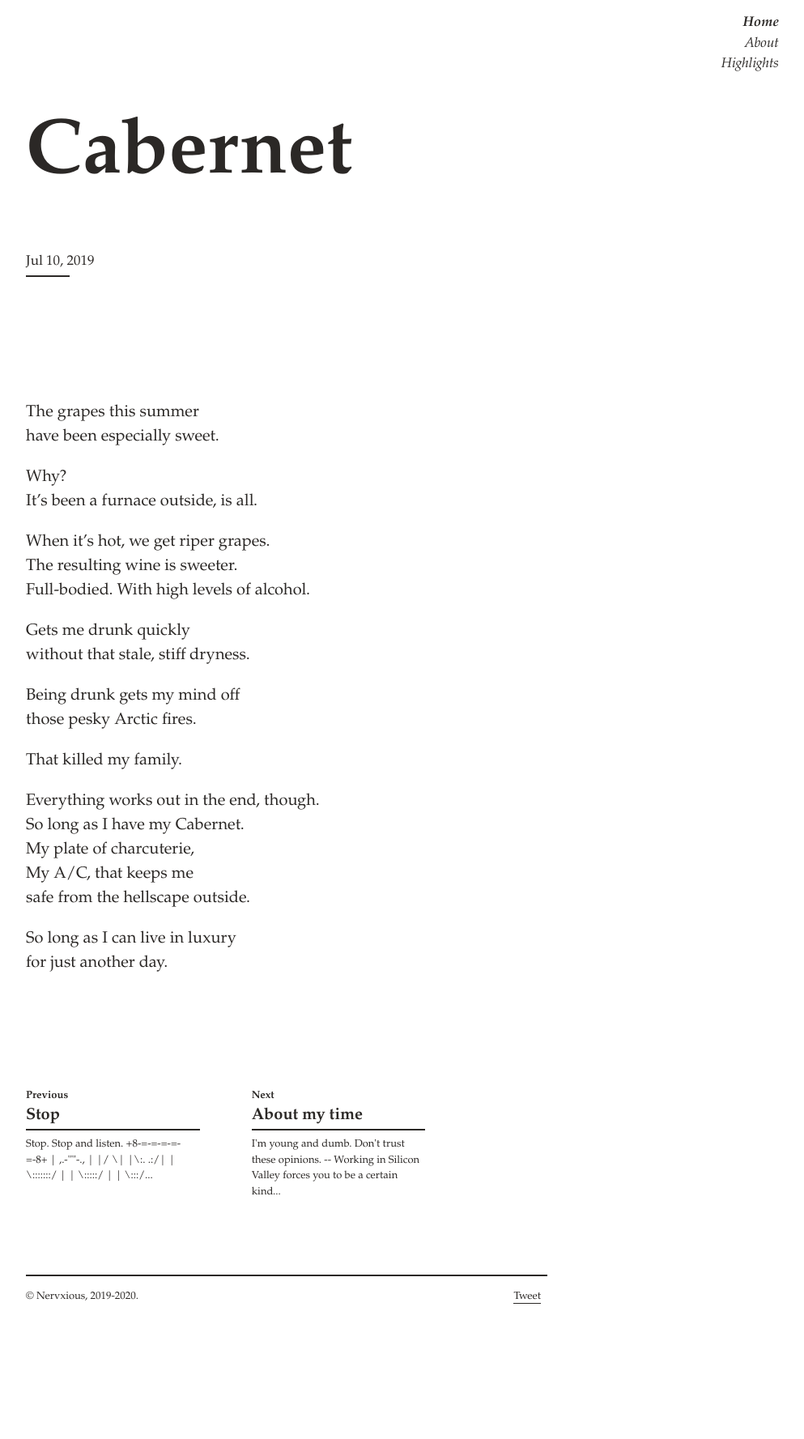
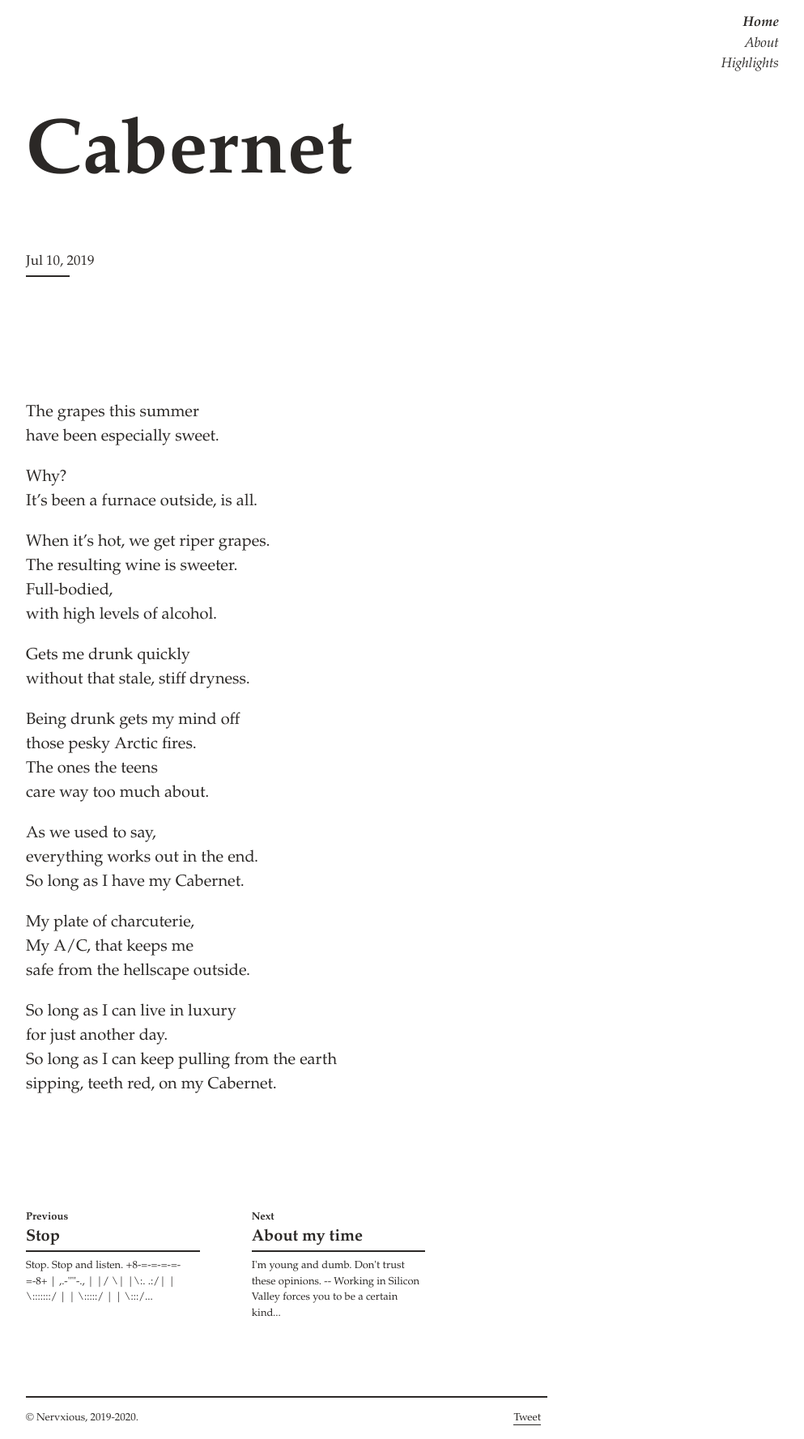
Before and after one commit to svvchen/nervxious, a Jekyll site: the page built from _posts/2019-07-27-cabernet.markdown, in a window 1280 px wide. Shown: the whole page at 81% size, without its empty margins (286-1279 px from the left). Built offline with Jekyll 4.4.1, drawn with Linux system fonts in a browser that asks for light colours; comment, search, counter and statistics services are not loaded; before the commit the page ends 1627 px from its top, so only the background shows below that.

Commit message:
making cabernet not embarrassing

```diff
--- a/_posts/2019-07-27-cabernet.markdown
+++ b/_posts/2019-07-27-cabernet.markdown
@@ -12,21 +12,27 @@ It's been a furnace outside, is all.
 
 When it's hot, we get riper grapes.
 The resulting wine is sweeter.
-Full-bodied. With high levels of alcohol.
+Full-bodied,
+with high levels of alcohol.
 
 Gets me drunk quickly
 without that stale, stiff dryness.
 
 Being drunk gets my mind off
 those pesky Arctic fires.
+The ones the teens
+care way too much about.
 
-That killed my family.
+As we used to say,
+everything works out in the end.
+So long as I have my Cabernet.
 
-Everything works out in the end, though.
-So long as I have my Cabernet.
 My plate of charcuterie,
 My A/C, that keeps me
 safe from the hellscape outside.
 
 So long as I can live in luxury
 for just another day.
+So long as I can keep pulling from the earth
+sipping, teeth red,
+on my Cabernet.
```
